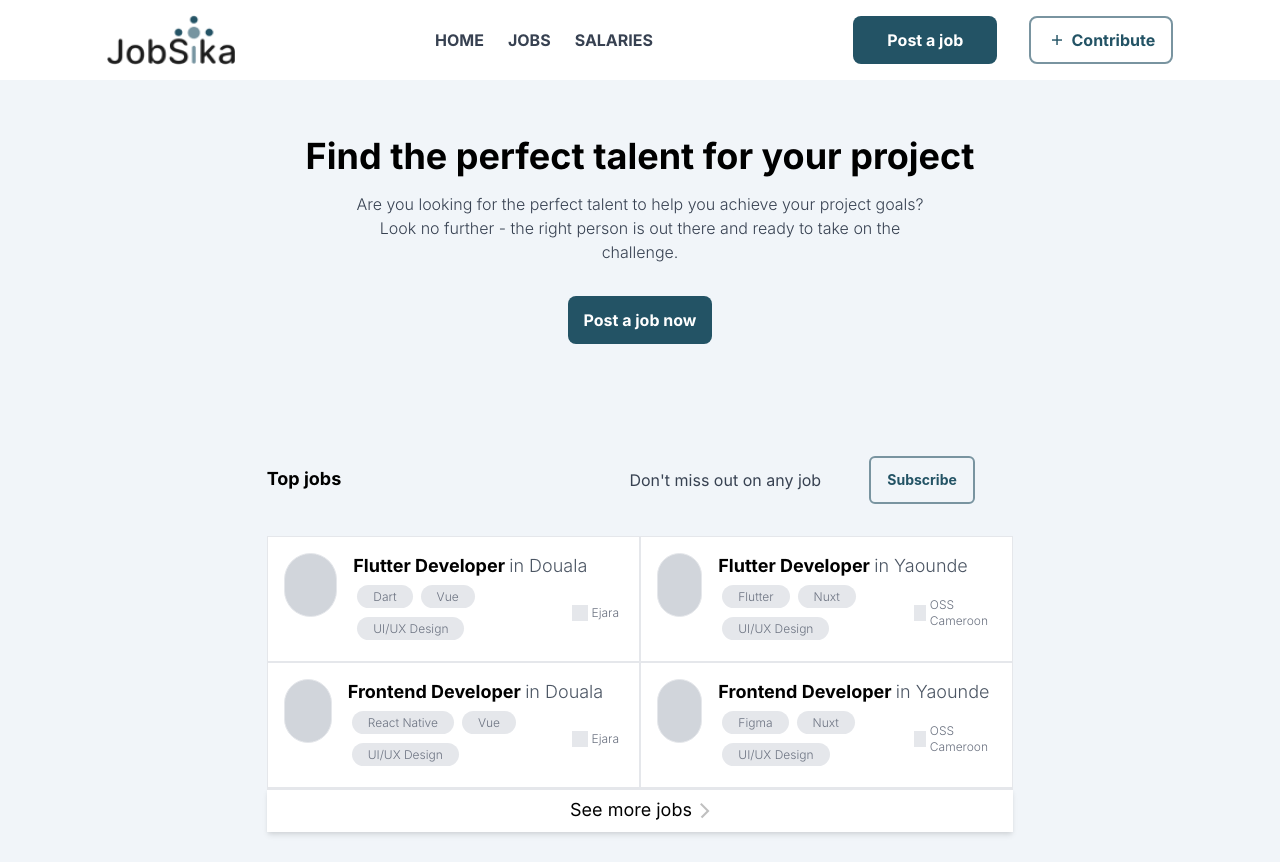
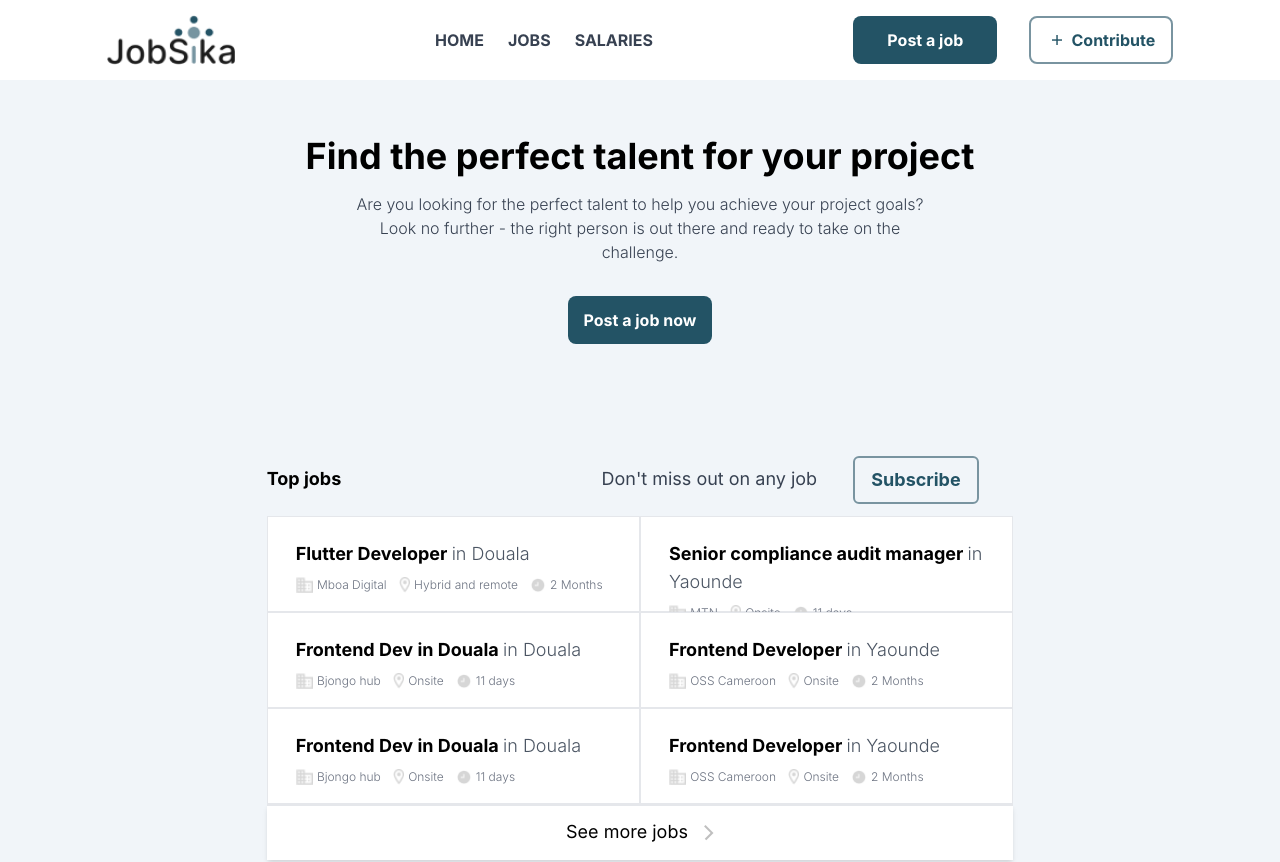
Before and after one commit to osscameroon/jobsika, a Nuxt app in the folder frontend/: page / in a window 1280 px wide. Shown: the top 862 px of the page. Built offline with nearby package versions, Linux system fonts and the light colour scheme.

Commit message:
feat: integrate new home page

```diff
--- a/frontend/components/More.vue
+++ b/frontend/components/More.vue
@@ -1,7 +1,7 @@
 <template>
-    <div class="bg-white shadow-md h-11 py-1 flex justify-center items-center border-t-2">
+    <div class="bg-white shadow-md h-14 py-2 flex justify-center items-center border-t-2">
         <NuxtLink to="#" class="font-normal text-lg ext-gray-700 flex items-center">
-            See more jobs <span class="ml-2"><img class="w-auto h-4" :src="arrow" /></span>
+            See more jobs <span class="ml-4"><img class="w-auto h-4" :src="arrow" /></span>
         </NuxtLink>
     </div>
 </template>
--- a/frontend/pages/index.vue
+++ b/frontend/pages/index.vue
@@ -26,39 +26,43 @@
           </div>
           <div class="flex flex-col xl:flex-row xl:w-3/4 xl:justify-end">
             <p
-              class="w-64 font-normal text-sm md:text-base flex justify-center items-center pt-4 md:pt-2 xl:pt-0 text-gray-700">
+              class="w-64 font-normal text-sm md:text-lg flex justify-center items-center pt-4 md:pt-2 xl:pt-0 text-gray-700">
               Don't miss out on any job
             </p>
-            <div class="pt-4 md:pt-2 xl:pt-0  w-full xl:w-36 xl:ml-4">
+            <div class="pt-4 md:pt-2 xl:pt-0  w-full xl:w-40 xl:ml-4">
               <button @click="showModal = true"
-                class="cursor-pointer p-4 text-blueDark font-bold flex items-center justify-center text-xs md:text-sm px-4 border-2 h-12 rounded-md border-blue">
+                class="cursor-pointer p-4 text-blueDark font-bold flex items-center justify-center text-xs md:text-lg px-4 border-2 h-12 rounded-md border-blue">
                 Subscribe
               </button>
             </div>
           </div>
         </div>
       </div>
-      <div class="site__main-company py-2 md:py-8">
+      <div class="site__main-company py-2 md:py-3">
         <div class="grid grid-cols-1 md:grid-cols-2">
-
-          <div v-for="(item, index) in jobs" :key="index" class="bg-white p-4 border">
-            <div class="flex flex-col xl:flex-row">
-              <div class="w-16 h-16 border rounded-full bg-gray-300 flex justify-center items-center">
-              </div>
-              <div class="pt-4 xl:pt-0 xl:ml-4 flex flex-col">
+          <div v-for="(item, index) in jobs" :key="index" class="bg-white py-6 px-7 border h-24">
+            <div>
+              <div class="pt-4 xl:pt-0 flex flex-col">
                 <h4 class="text-lg font-bold">{{ item.title }} <span class="text-gray-600 font-light"> {{
                   item.city
                 }}</span></h4>
-                <div class="flex flex-col xl:flex-row pt-1 xl:pt-0">
-                  <div class="flex flex-wrap">
-                    <p v-for="(item2, index2) in item.tags" :key="index2" class="text-xs my-2 mx-1 text-gray-500">
-                      <span class="bg-gray-200 rounded-full px-4 py-1">{{ item2 }}</span>
+                <div class="flex flex-col xl:flex-row pt-2">
+                  <div class="pt-1 xl:pt-0 flex flex-row items-center">
+                    <img class="w-auto h-4" :src="location"/>
+                    <p class="text-xs mx-1 text-gray-500 ml-1">
+                      {{ item.structure }}
                     </p>
                   </div>
-                  <div class="pt-1 xl:pt-0 xl:ml-8 flex flex-row items-center">
-                    <div class="w-4 h-4 bg-gray-200"></div>
-                    <p class="text-xs my-2 mx-1 text-gray-500 ml-1">
-                      {{ item.structure }}
+                  <div class="pt-1 xl:pt-0 xl:ml-2 flex flex-row items-center">
+                    <img class="w-auto h-4" :src="position"/>
+                    <p class="text-xs mx-1 text-gray-500 ml-1">
+                      {{ item.site }}
+                    </p>
+                  </div>
+                  <div class="pt-1 xl:pt-0 xl:ml-2 flex flex-row items-center">
+                    <img class="w-auto h-4" :src="clock"/>
+                    <p class="text-xs mx-1 text-gray-500 ml-1">
+                      {{ item.delay }}
                     </p>
                   </div>
                 </div>
@@ -78,12 +82,12 @@
           </div>
           <div class="flex flex-col xl:flex-row xl:w-3/4 xl:justify-end">
             <p
-              class="font-normal text-base flex justify-center items-center pt-4 md:pt-2 xl:pt-0 text-center text-gray-700">
+              class="font-normal text-sm md:text-lg flex justify-center items-center pt-4 md:pt-2 xl:pt-0 text-center text-gray-700">
               Contribute your salary to help create awareness
             </p>
-            <div class="pt-4 md:pt-2 xl:pt-0 w-full xl:w-36 xl:ml-4">
+            <div class="pt-4 md:pt-2 xl:pt-0 w-full xl:w-40 xl:ml-4">
               <NuxtLink to="/add_salary"
-                class="cursor-pointer p-4 text-blueDark font-bold flex items-center justify-center text-xs md:text-sm px-4 border-2 h-12 rounded-md border-blue">
+                class="cursor-pointer p-4 text-blueDark font-bold flex items-center justify-center text-xs md:text-lg px-4 border-2 h-12 rounded-md border-blue">
                 <img :src="plusIcon" class="w-5 h-5 mr-1" />
                 Contribute
               </NuxtLink>
@@ -119,32 +123,53 @@ export default {
     return {
       showModal: false,
       plusIcon: require('../assets/plus_dark.png'),
+      location: require('../assets/location.png'),
+      position: require('../assets/position.png'),
+      clock: require('../assets/clock.png'),
       money: require('../assets/money.png'),
       tags: ["Figma", "Nuxt", "UI/UX Design"],
       jobs: [
         {
           title: "Flutter Developer",
           city: "in Douala",
-          structure: "Ejara",
-          tags: ["Dart", "Vue", "UI/UX Design"]
+          site: "Hybrid and remote",
+          delay: "2 Months",
+          structure: "Mboa Digital",
         },
         {
-          title: "Flutter Developer",
+          title: "Senior compliance audit manager",
+          site: "Onsite",
+          delay: "11 days",
           city: "in Yaounde",
-          structure: "OSS Cameroon",
-          tags: ["Flutter", "Nuxt", "UI/UX Design"]
+          structure: "MTN",
         },
         {
-          title: "Frontend Developer",
+          title: "Frontend Dev in Douala",
           city: "in Douala",
-          structure: "Ejara",
-          tags: ["React Native", "Vue", "UI/UX Design"]
+          site: "Onsite",
+          delay: "11 days",
+          structure: "Bjongo hub",
         },
         {
           title: "Frontend Developer",
           city: "in Yaounde",
+          site: "Onsite",
+          delay: "2 Months",
           structure: "OSS Cameroon",
-          tags: ["Figma", "Nuxt", "UI/UX Design"]
+        },
+        {
+          title: "Frontend Dev in Douala",
+          city: "in Douala",
+          site: "Onsite",
+          delay: "11 days",
+          structure: "Bjongo hub",
+        },
+        {
+          title: "Frontend Developer",
+          city: "in Yaounde",
+          site: "Onsite",
+          delay: "2 Months",
+          structure: "OSS Cameroon",
         },
       ]
     }
```
